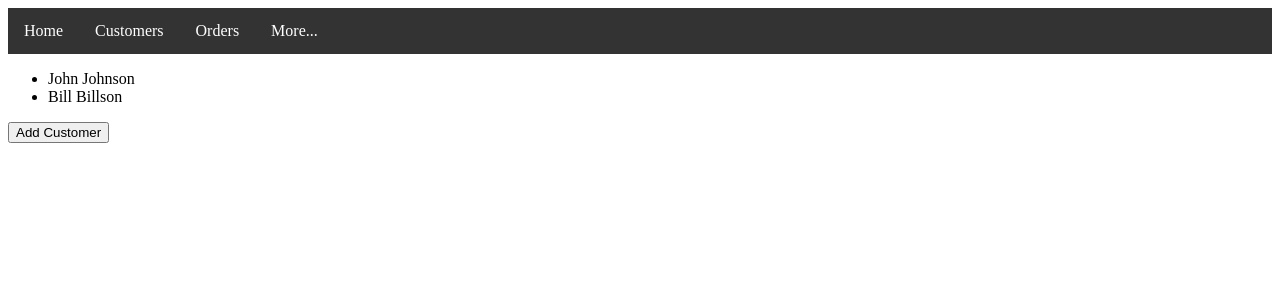
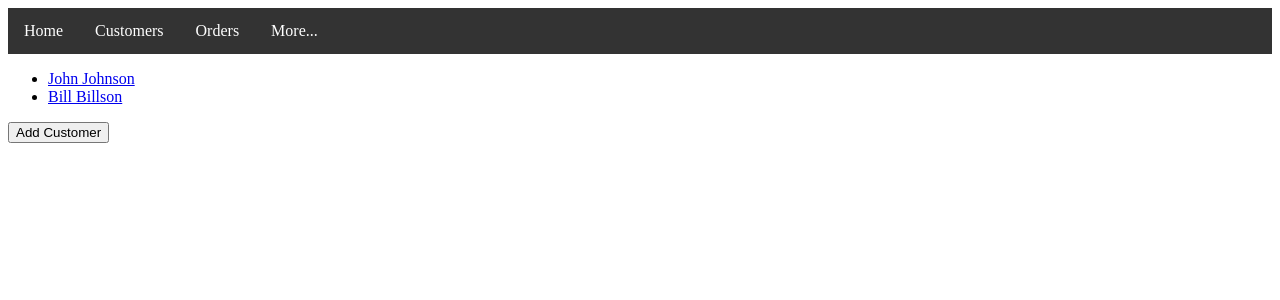
Before and after one commit to webelf101/angular_basic, an Angular app: page /customers in a window 1280 px wide. Shown: the top 300 px of the page. Built offline with nearby package versions, Linux system fonts and the light colour scheme.

Commit message:
adding back button and links on customers

```diff
--- a/src/app/customers/customer-details/customer-details.component.html
+++ b/src/app/customers/customer-details/customer-details.component.html
@@ -1,3 +1,4 @@
+<button routerLink="/customers">Back</button>
 <h1>Customer Details</h1>
 <div *ngIf="customer">
   <h2>{{customer.id}}</h2>
--- a/src/app/customers/customers-list/customers-list.component.html
+++ b/src/app/customers/customers-list/customers-list.component.html
@@ -1,4 +1,8 @@
 <ul>
-  <li *ngFor="let customer of customers">{{customer.firstName}} {{customer.lastName}} </li>
+  <li *ngFor="let customer of customers">
+    <a routerLink="/customers/{{customer.id}}">
+      {{customer.firstName}} {{customer.lastName}}</a>
+
+  </li>
 </ul>
 <button (click)="addCustomer()">Add Customer</button>
```
